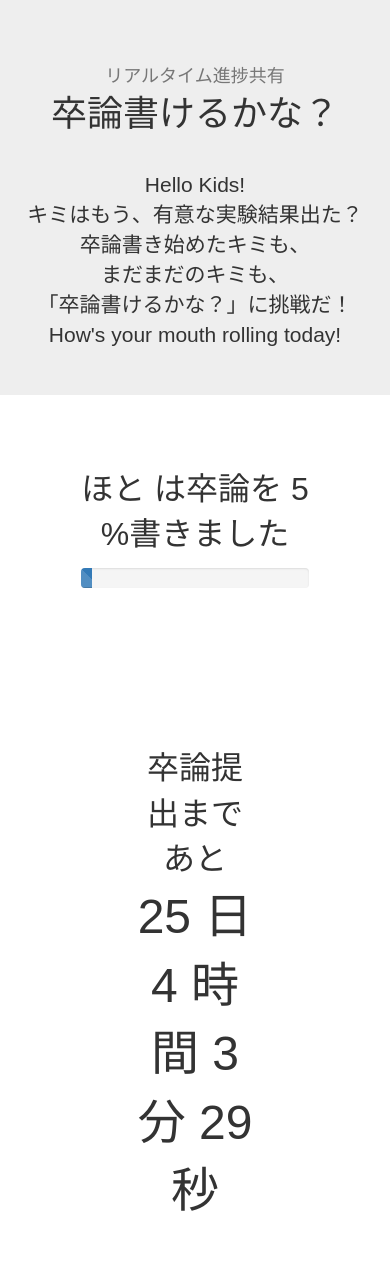
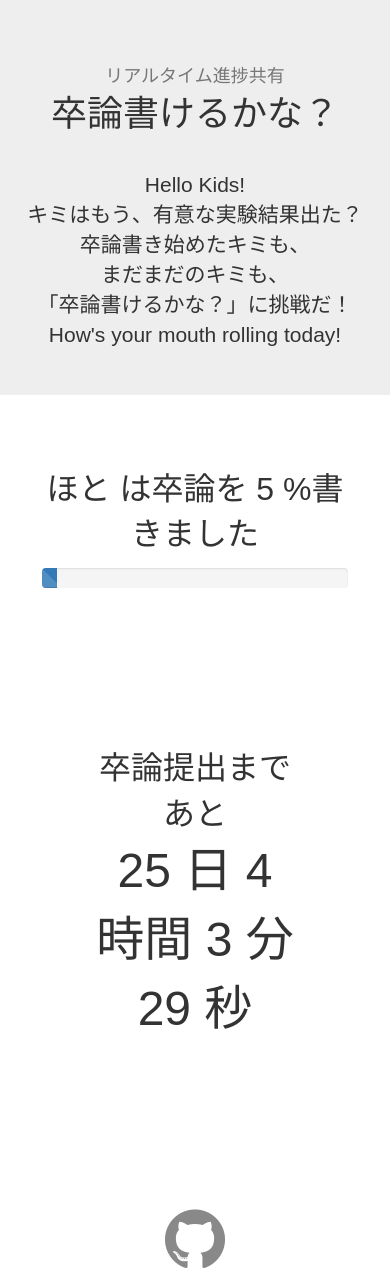
Before and after one commit to hoto17296/Sotsuron-Kakerukana, a plain HTML site: page index.html in a window 390 px wide. Shown: the top 1272 px of the page. Drawn offline with nearby package versions, Linux system fonts and the light colour scheme.

Commit message:
responsive

```diff
--- a/sotsuron.css
+++ b/sotsuron.css
@@ -50,3 +50,9 @@ h1 small {
 .github span {
   display: none;
 }
+
+@media screen and (max-width: 768px){
+  .box {
+    margin: 0;
+  }
+}
```
